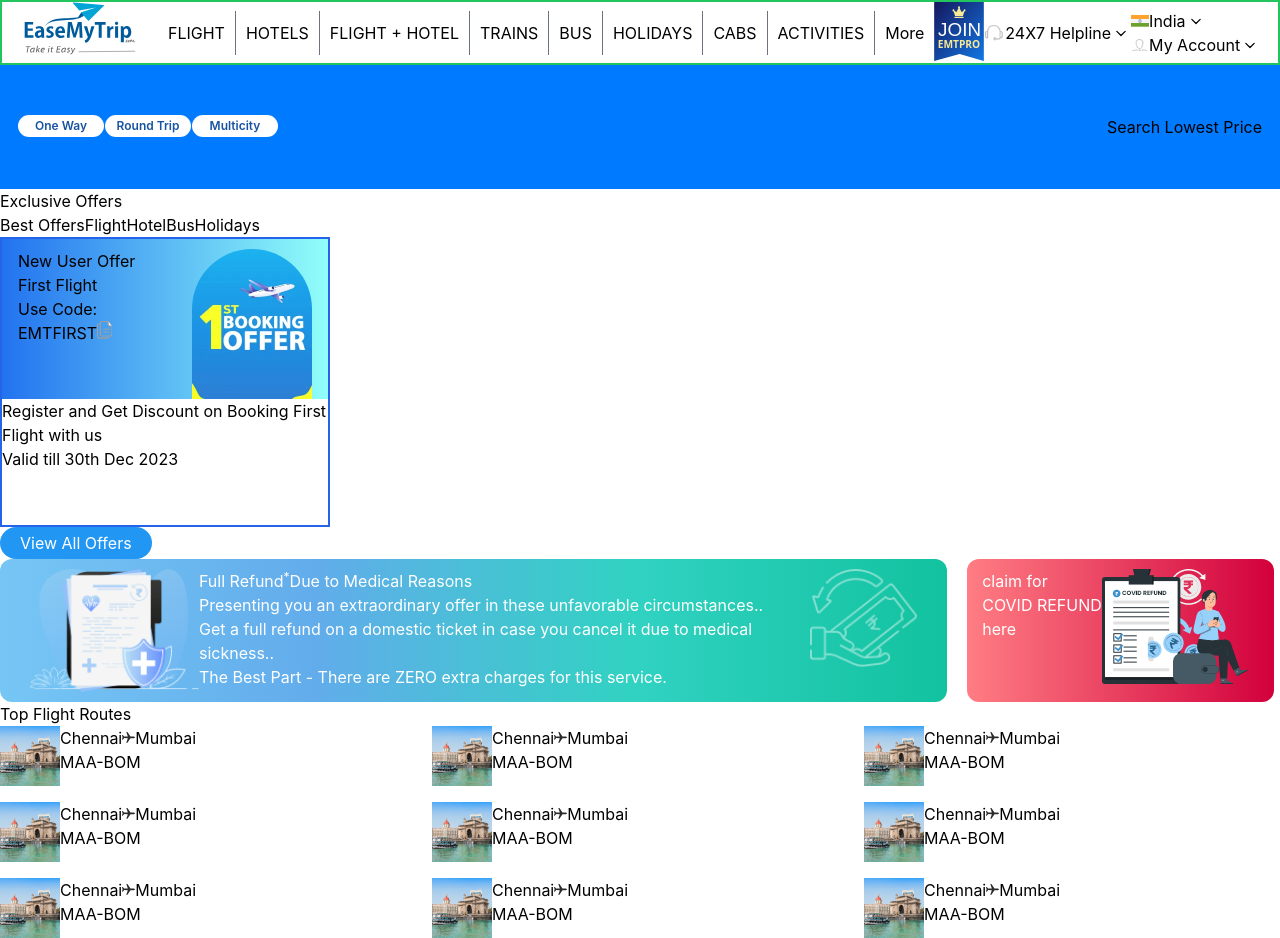
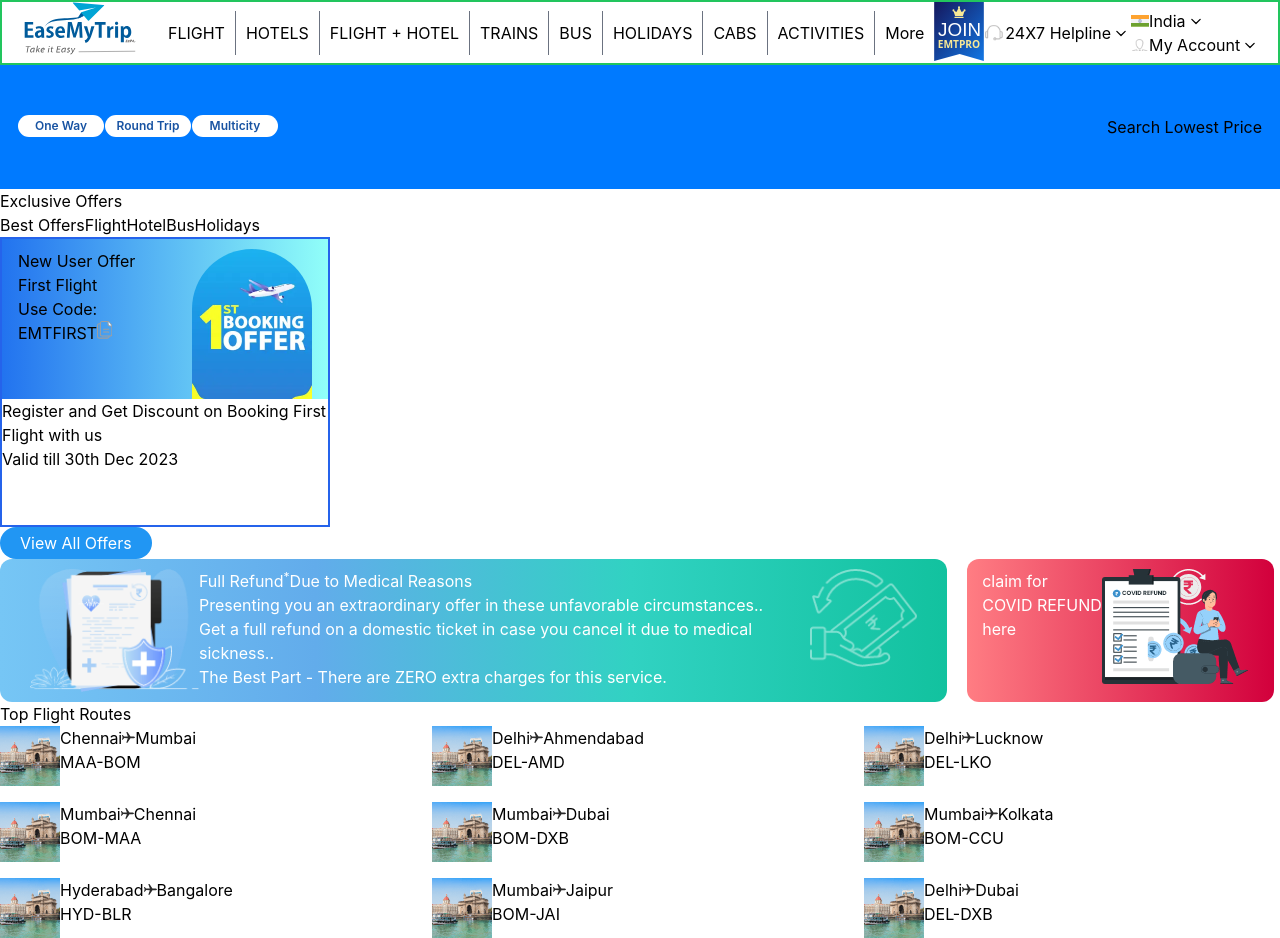
Before and after one commit to dhanjyoti/EaseMyTrip-Clone---React-Project-2---u2s501k5g1gi, a React (Create React App) app: page / in a window 1280 px wide. Built offline with nearby package versions, Linux system fonts and the light colour scheme.

Commit message:
top flight card updated

```diff
--- a/src/pages/Home.js
+++ b/src/pages/Home.js
@@ -87,16 +87,16 @@
 
       <h1>Top Flight Routes</h1>
 
-      <div className='grid grid-rows-3 grid-flow-col gap-4'>
+      <div className='grid grid-cols-3 grid-flow-row gap-4'>
         <TopFlightRoutes image={mumbaiImg} takeOff={"Chennai"} landing={"Mumbai"} routeCode={"MAA-BOM"} />
-        <TopFlightRoutes image={mumbaiImg} takeOff={"Chennai"} landing={"Mumbai"} routeCode={"MAA-BOM"} />
-        <TopFlightRoutes image={mumbaiImg} takeOff={"Chennai"} landing={"Mumbai"} routeCode={"MAA-BOM"} />
-        <TopFlightRoutes image={mumbaiImg} takeOff={"Chennai"} landing={"Mumbai"} routeCode={"MAA-BOM"} />
-        <TopFlightRoutes image={mumbaiImg} takeOff={"Chennai"} landing={"Mumbai"} routeCode={"MAA-BOM"} />
-        <TopFlightRoutes image={mumbaiImg} takeOff={"Chennai"} landing={"Mumbai"} routeCode={"MAA-BOM"} />
-        <TopFlightRoutes image={mumbaiImg} takeOff={"Chennai"} landing={"Mumbai"} routeCode={"MAA-BOM"} />
-        <TopFlightRoutes image={mumbaiImg} takeOff={"Chennai"} landing={"Mumbai"} routeCode={"MAA-BOM"} />
-        <TopFlightRoutes image={mumbaiImg} takeOff={"Chennai"} landing={"Mumbai"} routeCode={"MAA-BOM"} />
+        <TopFlightRoutes image={mumbaiImg} takeOff={"Delhi"} landing={"Ahmendabad"} routeCode={"DEL-AMD"} />
+        <TopFlightRoutes image={mumbaiImg} takeOff={"Delhi"} landing={"Lucknow"} routeCode={"DEL-LKO"} />
+        <TopFlightRoutes image={mumbaiImg} takeOff={"Mumbai"} landing={"Chennai"} routeCode={"BOM-MAA"} />
+        <TopFlightRoutes image={mumbaiImg} takeOff={"Mumbai"} landing={"Dubai"} routeCode={"BOM-DXB"} />
+        <TopFlightRoutes image={mumbaiImg} takeOff={"Mumbai"} landing={"Kolkata"} routeCode={"BOM-CCU"} />
+        <TopFlightRoutes image={mumbaiImg} takeOff={"Hyderabad"} landing={"Bangalore"} routeCode={"HYD-BLR"} />
+        <TopFlightRoutes image={mumbaiImg} takeOff={"Mumbai"} landing={"Jaipur"} routeCode={"BOM-JAI"} />
+        <TopFlightRoutes image={mumbaiImg} takeOff={"Delhi"} landing={"Dubai"} routeCode={"DEL-DXB"} />
       </div>
     </div>
   )
```
